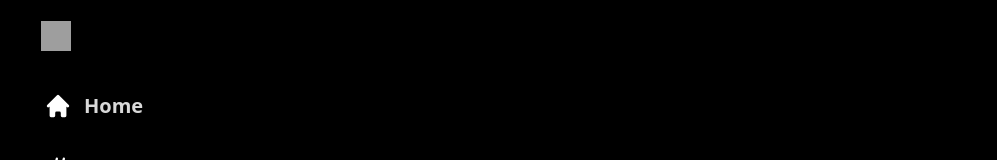
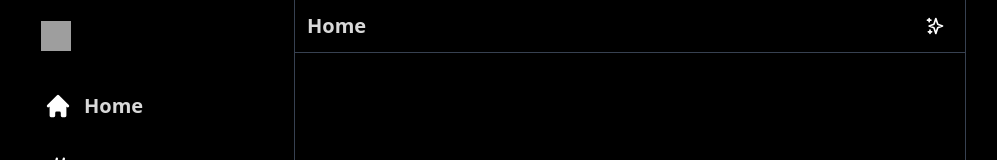
Before and after one commit to PhemiT/twitter-clone-next-js, a Next.js app: page / in a window 1280 px wide. Shown: the top 160 px of the page, without its empty margins (76-1073 px from the left). Built offline with nearby package versions, Linux system fonts and the light colour scheme; grey boxes are pictures that could not be loaded.

Commit message:
Feed Base Created

```diff
--- /dev/null
+++ b/components/Feed.js
@@ -0,0 +1,20 @@
+import { SparklesIcon } from '@heroicons/react/outline'
+import React from 'react'
+import Input from './Input'
+
+function Feed() {
+  return (
+    <div className='flex-grow border-l border-r border-gray-700 max-w-2xl sm:ml-[73px] xl:ml-[370px]'>
+        <div className='text-[#d9d9d9] flex items-center sm:justify-between py-2 px-3 sticky top-0 z-50 bg-black border-b border-gray-700'>
+            <h2 className='text-lg sm:text-xl font-bold'>Home</h2>
+            <div className='hoverAnimation w-9 h-9 flex items-center justify-center xl:px-0'>
+                <SparklesIcon  className='h-5 text-white'/>
+            </div>
+        </div>
+
+        <Input />
+    </div>
+  )
+}
+
+export default Feed
--- /dev/null
+++ b/components/Input.js
@@ -0,0 +1,9 @@
+import React from 'react'
+
+function Input() {
+  return (
+    <div>Input</div>
+  )
+}
+
+export default Input
--- a/pages/index.js
+++ b/pages/index.js
@@ -1,4 +1,5 @@
 import Head from 'next/head'
+import Feed from '../components/Feed'
 import Sidebar from '../components/Sidebar'
 import styles from '../styles/Home.module.css'
 
@@ -12,6 +13,7 @@ export default function Home() {
 
       <main className='bg-black min-h-screen flex max-w-[1500px] mx-auto'>
         <Sidebar />
+        <Feed />
       </main>
 
 
```
